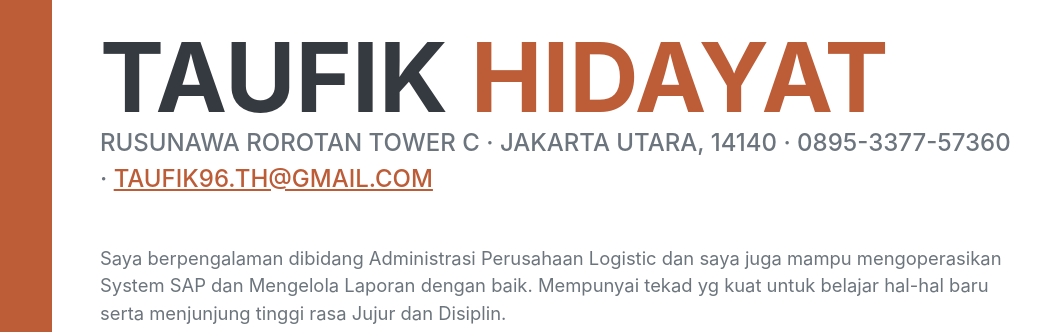
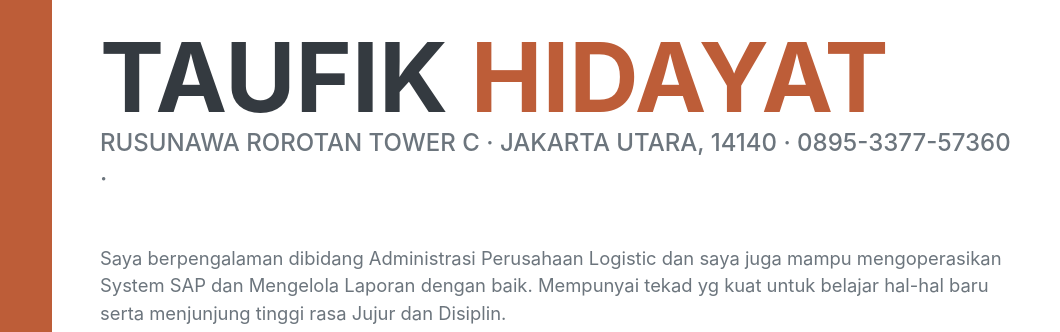
Before and after one commit to Engkong96/taufik96, a plain HTML site: page index.html in a window 1280 px wide. Shown: the part 170-502 px from the top of the page, 220-1280 px from the left. Drawn offline with nearby package versions, Linux system fonts and the light colour scheme; a web font is replaced by a local one.

Commit message:
test remove email

```diff
--- a/index.html
+++ b/index.html
@@ -45,7 +45,7 @@
                     </h1>
                     <div class="subheading mb-5">
                         Rusunawa Rorotan Tower C · Jakarta Utara, 14140 · 0895-3377-57360 ·
-                        <a href="mailto:name@email.com">taufik96.th@gmail.com</a>
+                        <!-- <a href="mailto:name@email.com">taufik96.th@gmail.com</a> -->
                     </div>
                     <p class="lead mb-5">Saya berpengalaman dibidang Administrasi Perusahaan Logistic dan saya juga mampu mengoperasikan System SAP dan Mengelola Laporan dengan baik. Mempunyai tekad yg kuat untuk belajar hal-hal baru serta menjunjung tinggi rasa Jujur dan Disiplin.</p>
                     <div class="social-icons">
```
